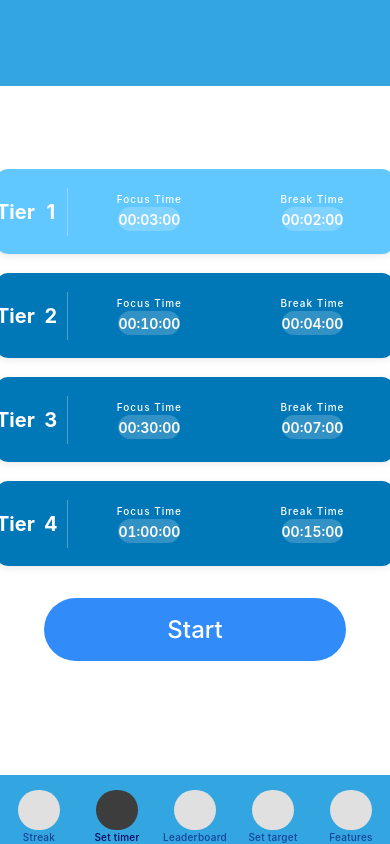
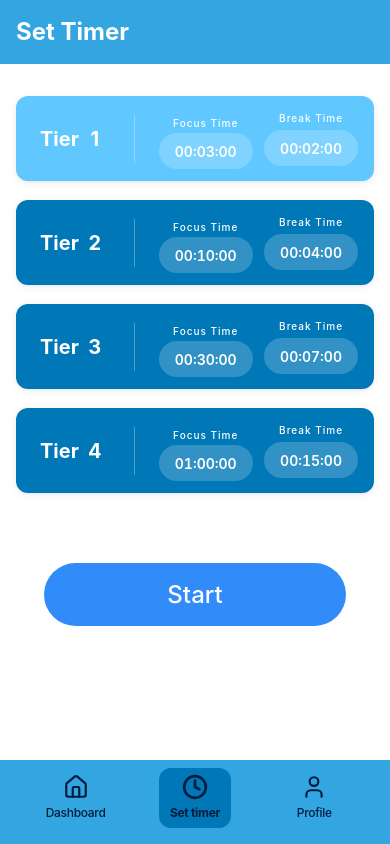
Before and after one commit to ayashar/autofocus, a Next.js app: page /timer in a window 390 px wide. Built offline with nearby package versions, Linux system fonts and the light colour scheme.

Commit message:
fix(margin): fix MobileLayout padding and margin

```diff
--- a/app/globals.css
+++ b/app/globals.css
@@ -1,6 +1,5 @@
 @import "tailwindcss";
-
-@theme {
+@theme inline {
   --color-primary-100: #0077B6;
   --color-primary-200: #33A5E1;
   --color-primary-300: #60C8FF;
@@ -13,48 +12,15 @@
 
 * {
   box-sizing: border-box;
-  margin: 0;
-  padding: 0;
 }
 
 html,
 body {
   height: 100%;
   overflow: hidden;
-  background: #000;
-  font-family: -apple-system, BlinkMacSystemFont, "Segoe UI", Roboto, sans-serif;
-}
-
-.mobile-wrapper {
+  background: #333333;
   display: flex;
   justify-content: center;
   align-items: center;
-  width: 100vw;
-  height: 100vh;
-  background: #1a1a1a;
+  font-family: -apple-system, BlinkMacSystemFont, "Segoe UI", Roboto, sans-serif;
 }
-
-.mobile-container {
-  position: relative;
-  width: 100%;
-  max-width: 430px;
-  height: 100vh;
-  max-height: 932px;
-  aspect-ratio: 9 / 19.5;
-  background: #fff;
-  overflow: hidden;
-  box-shadow: 0 0 60px rgba(0, 0, 0, 0.5);
-}
-
-@media (max-width: 430px) {
-  .mobile-container {
-    max-width: 100vw;
-    max-height: 100vh;
-  }
-}
-
-@media (min-height: 932px) and (min-width: 430px) {
-  .mobile-container {
-    border-radius: 40px;
-  }
-}
--- a/app/layout.tsx
+++ b/app/layout.tsx
@@ -14,11 +14,7 @@ export default function RootLayout({
   return (
     <html lang="en">
       <body>
-        <div className="mobile-wrapper">
-          <div className="mobile-container">
-            {children}
-          </div>
-        </div>
+        {children}
       </body>
     </html>
   );
--- a/app/page.tsx
+++ b/app/page.tsx
@@ -1,6 +1,6 @@
 export default function Home() {
   return (
-    <main className="flex flex-col items-center justify-center h-full bg-gray-50">
+    <main className="flex flex-col items-center justify-center h-full bg-gray-50 px-4">
       <h1 className="text-2xl font-bold text-gray-900">AutoFocus</h1>
       <p className="text-gray-500 mt-2">Your productivity companion</p>
     </main>
--- a/app/register/page.tsx
+++ b/app/register/page.tsx
@@ -0,0 +1,8 @@
+export default function Home() {
+  return (
+    <main className="flex flex-col items-center justify-center h-full bg-gray-50 px-4">
+      <h1 className="text-2xl font-bold text-gray-900">AutoFocus</h1>
+      <p className="text-gray-500 mt-2">Your productivity companion</p>
+    </main>
+  );
+}
--- a/app/timer/page.tsx
+++ b/app/timer/page.tsx
@@ -1,10 +1,10 @@
 'use client';
 
 import { useState } from 'react';
-import Header from '@/components/Header';
-import Footer from '@/components/Footer';
 import TimerCard from '@/components/TimerCard';
 import StartButton from '@/components/StartButton';
+import { MobileLayout } from '@/components/layout/MobileLayout';
+import { Header } from '@/components/ui/Header';
 
 const timerOptions = [
   { id: 'focus', tier: '1', focusTime: '00:03:00', breakTime: '00:02:00' },
@@ -17,16 +17,8 @@ export default function Timer() {
   const [selected, setSelected] = useState<string>('focus');
 
   return (
-    <div className="w-full h-full bg-white">
-      {/* Header - spans to top of screen */}
-      <div className="absolute top-0 left-0 right-0 overflow-hidden bg-[#33A5E1] z-10">
-        <div className="h-[86px]" />
-      </div>
-
-      {/* Main Content */}
-      <div className="absolute left-0 right-0 bottom-[69px] overflow-y-auto" style={{ top: '169px' }}>
-        {/* Timer Cards */}
-        <div className="flex flex-col items-center px-4 gap-[19px]">
+    <MobileLayout>
+      <div className="flex flex-col w-full items-center py-8 gap-[19px]">
         {timerOptions.map((option) => (
           <TimerCard
             key={option.id}
@@ -37,7 +29,6 @@ export default function Timer() {
             onClick={() => setSelected(option.id)}
           />
         ))}
-        </div>
 
         {/* Spacer for scroll */}
         <div className="h-8" />
@@ -45,9 +36,6 @@ export default function Timer() {
         {/* Start Button */}
         <StartButton />
       </div>
-
-      {/* Footer */}
-      <Footer activeIndex={1} />
-    </div>
+    </MobileLayout>
   );
 }
--- a/components/Footer.tsx
+++ /dev/null
@@ -1,43 +0,0 @@
-import Link from 'next/link';
-
-interface FooterProps {
-  activeIndex?: number;
-}
-
-const navItems = [
-  { label: 'Streak', href: '/streak' },
-  { label: 'Set timer', href: '/timer' },
-  { label: 'Leaderboard', href: '/leaderboard' },
-  { label: 'Set target', href: '/target' },
-  { label: 'Features', href: '/features' },
-];
-
-export default function Footer({ activeIndex = 1 }: FooterProps) {
-  return (
-    <nav className="absolute bottom-0 left-0 right-0 h-[69px] bg-[#33A5E1]">
-      {/* Navigation items with labels */}
-      <div className="absolute top-[15px] left-0 right-0 flex justify-around px-2">
-        {navItems.map((item, index) => (
-          <Link
-            key={index}
-            href={item.href}
-            className="flex flex-col items-center w-[60px] cursor-pointer"
-          >
-            <div
-              className={`w-[42px] h-[40px] rounded-full transition-colors ${
-                index === activeIndex ? 'bg-[#3D3D3D]' : 'bg-[#E0E0E0]'
-              }`}
-            />
-            <span
-              className={`mt-1 text-[10px] font-medium tracking-wide whitespace-nowrap ${
-                index === activeIndex ? 'text-[#03045E]' : 'text-[#03045E]/60'
-              }`}
-            >
-              {item.label}
-            </span>
-          </Link>
-        ))}
-      </div>
-    </nav>
-  );
-}
--- a/components/Header.tsx
+++ /dev/null
@@ -1,15 +0,0 @@
-interface HeaderProps {
-  title: string;
-  subtitle?: string;
-}
-
-export default function Header({ title, subtitle }: HeaderProps) {
-  return (
-    <div className="px-5 pt-4 pb-3">
-      <h1 className="text-[28px] font-bold text-[#1E1E1E] leading-tight">{title}</h1>
-      {subtitle && (
-        <p className="text-[14px] text-[#1E1E1E]/60 mt-1">{subtitle}</p>
-      )}
-    </div>
-  );
-}
--- a/components/TimerCard.tsx
+++ b/components/TimerCard.tsx
@@ -16,11 +16,11 @@ export default function TimerCard({
   return (
     <button
       onClick={onClick}
-      className={`w-[398px] h-[85px] rounded-[12px] shadow-[0_2px_8px_rgba(0,0,0,0.08),0_1px_2px_rgba(0,0,0,0.04)] active:scale-[0.98] ${isSelected ? 'bg-[#60C8FF]' : 'bg-[#0077B6]'}`}
+      className={`w-full h-[85px] px-4 rounded-[12px] shadow-[0_2px_8px_rgba(0,0,0,0.08),0_1px_2px_rgba(0,0,0,0.04)] active:scale-[0.98] ${isSelected ? 'bg-primary-300' : 'bg-primary-100'}`}
     >
       <div className="flex items-center justify-between h-full">
         {/* Tier Section */}
-        <div className="flex items-center pl-10">
+        <div className="flex items-center">
           <span className="text-[20px] font-bold text-white ml-2">
             Tier
           </span>
@@ -36,7 +36,7 @@ export default function TimerCard({
         <div className="w-[1px] h-[48px] mx-3 bg-white/30" />
 
         {/* Focus Timer Section */}
-        <div className="flex flex-col items-center flex-1">
+        <div className="flex-col items-center">
           <span className="text-[10px] font-medium tracking-[0.1em] text-white mb-1">
             Focus Time
           </span>
@@ -48,7 +48,7 @@ export default function TimerCard({
         </div>
 
         {/* Break Timer Section */}
-        <div className="flex flex-col items-center flex-1">
+        <div className="flex flex-col items-center">
           <span className="text-[10px] font-medium tracking-[0.1em] text-white mb-1">
             Break Time
           </span>
--- a/components/layout/MobileLayout.tsx
+++ b/components/layout/MobileLayout.tsx
@@ -1,5 +1,5 @@
-import { Header } from "@/components/ui/header";
-import { Navbar } from "@/components/ui/navbar";
+import { Header } from "@/components/ui/Header";
+import { Navbar } from "@/components/ui/Navbar";
 
 export function MobileLayout({
   children,
@@ -13,10 +13,10 @@ export function MobileLayout({
   hideNavbar?: boolean;
 }) {
   return (
-    <div className="flex flex-col h-full w-full bg-white relative">
+    <div className="flex flex-col bg-white h-screen w-screen md:w-auto md:aspect-9/19.5 md:rounded-xl shadow-2xl overflow-hidden relative">
       <Header title={title} showBackButton={showBackButton} />
 
-      <main className="flex-1 overflow-y-auto w-full">
+      <main className="flex-1 overflow-y-auto w-full px-4">
         {children}
       </main>
 
--- a/components/ui/header.tsx
+++ b/components/ui/header.tsx
@@ -16,12 +16,11 @@ export function Header({ title, showBackButton }: HeaderProps) {
     else if (pathname === "/timer") displayTitle = "Set Timer";
     else if (pathname === "/dashboard") displayTitle = "Dashboard";
     else if (pathname === "/focus") displayTitle = "Adaptive Focus Session";
-    else if (pathname === "/configure") displayTitle = "Configure";
     else displayTitle = "AutoFocus";
   }
 
   return (
-    <header className="bg-primary-200 text-white px-6 py-4 pt-12 flex items-center shrink-0">
+    <header className="bg-primary-200 text-white px-4 py-4 flex items-center shrink-0">
       {showBackButton && (
         <button className="mr-4 p-1 -ml-1 rounded-full hover:bg-white/20 transition-colors">
           <svg xmlns="http://www.w3.org/2000/svg" width="24" height="24" viewBox="0 0 24 24" fill="none" stroke="currentColor" strokeWidth="2" strokeLinecap="round" strokeLinejoin="round"><path d="m15 18-6-6 6-6"/></svg>
--- a/components/ui/navbar.tsx
+++ b/components/ui/navbar.tsx
@@ -8,9 +8,9 @@ export function Navbar() {
   const pathname = usePathname();
 
   const navItems = [
-    { name: "Profile", href: "/profile", icon: User },
     { name: "Dashboard", href: "/dashboard", icon: Home },
     { name: "Set timer", href: "/timer", icon: Clock },
+    { name: "Profile", href: "/profile", icon: User },
   ];
 
   return (
```
Also changed, not shown: app/focus/page.tsx (deleted). Lines whose indentation alone changed are shown as unchanged.
